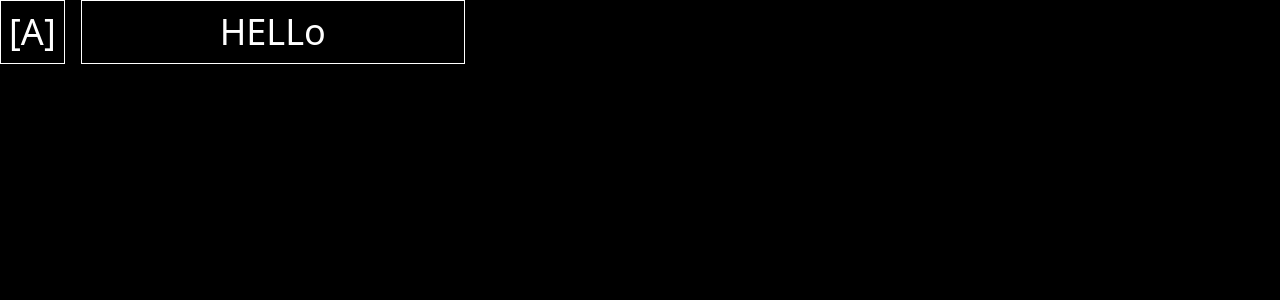
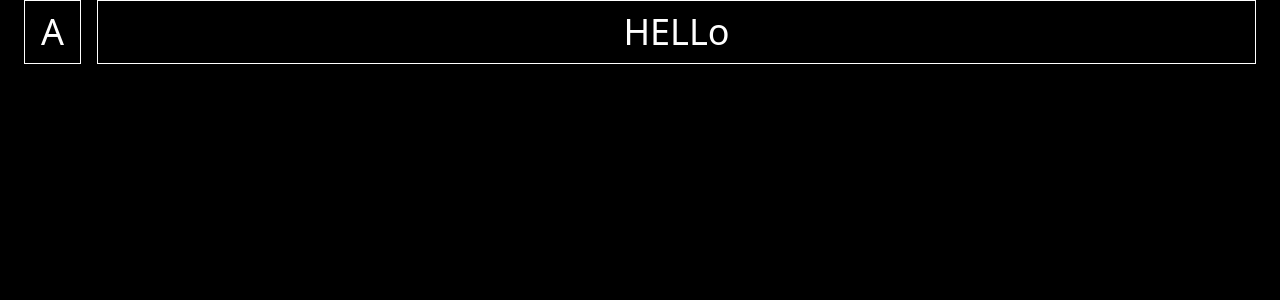
Before and after one commit to ppmpreetham/lug-quiz, a React (Vite) app: page / in a window 1280 px wide. Shown: the top 300 px of the page. Built offline with nearby package versions, Linux system fonts and the light colour scheme.

Commit message:
fix: option full width

```diff
--- a/src/components/Option.tsx
+++ b/src/components/Option.tsx
@@ -1,10 +1,10 @@
 const Option = ({option, no}:{option: string, no:number}) => {
   return (
-    <div className="flex flex-row text-white text-4xl items-center gap-4 w-fit">
-        <div className="border-white border h-16 flex items-center hover:bg-green-600 hover:text-black p-2">
-            [{String.fromCharCode(no+64)}]
+    <div className="flex flex-row text-white text-4xl items-center gap-4 w-full px-6">
+        <div className="border-white border h-16 flex items-center hover:bg-green-600 hover:text-black py-2 px-4">
+            {String.fromCharCode(no+64)}
         </div>
-        <div className='border-white border h-16 w-96 text-center flex items-center justify-center hover:bg-green-600 hover:text-black hover:border-none flex-row p-2'>
+        <div className='border-white border h-16 w-full text-center flex items-center justify-center hover:bg-green-600 hover:text-black hover:border-none flex-row p-2 cursor-pointer'>
             {option}
         </div>
     </div>
```
